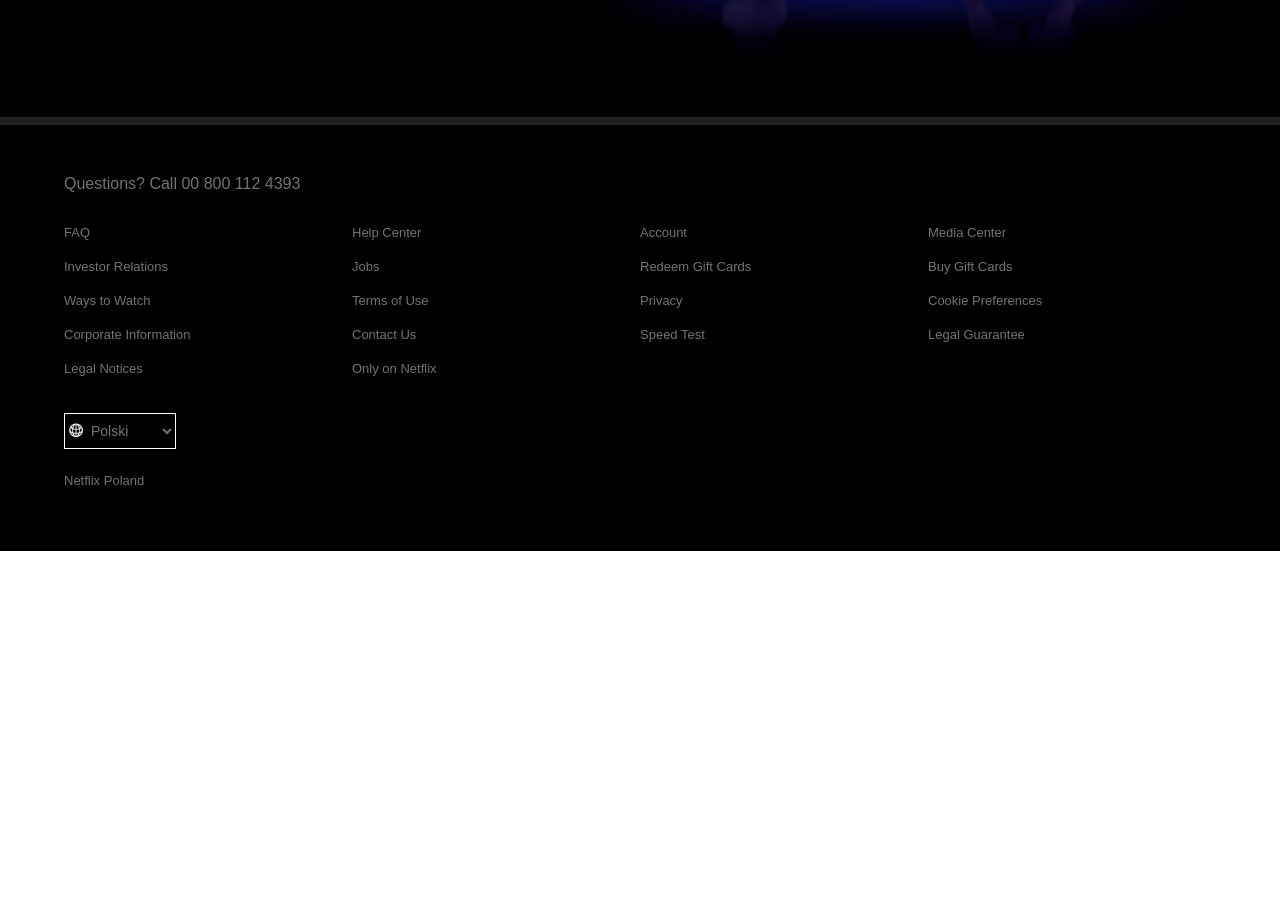
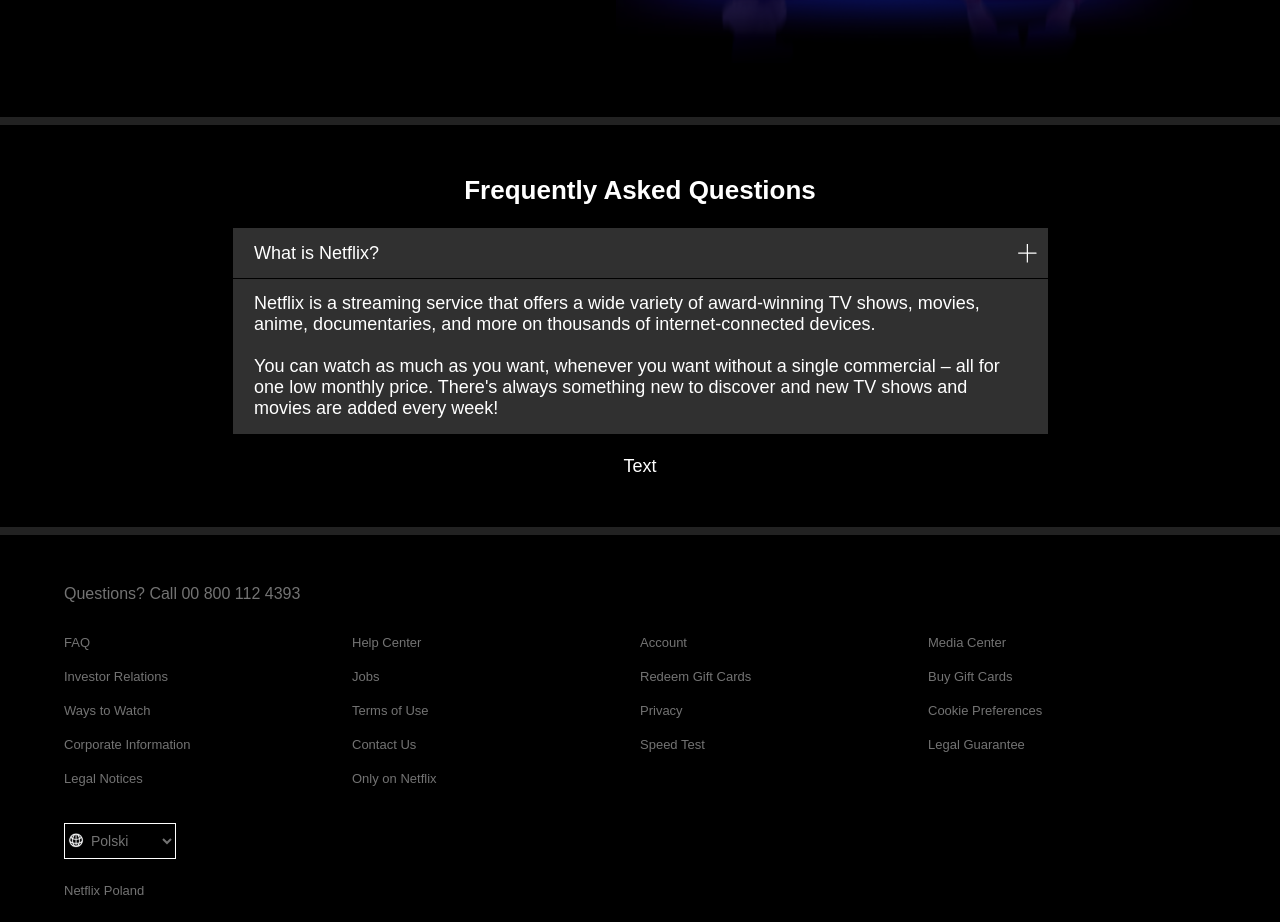
Before and after one commit to Ryszard-Penkala/netflix-clone, a Next.js app: page / in a window 1280 px wide. Shown: the part 2474-3396 px from the top of the page. Before the commit the page ends 3025 px from the top, so only its background shows below. Built offline with nearby package versions, Linux system fonts and the light colour scheme.

Commit message:
added SingleCardFaq component and first faq question

```diff
--- a/pages/index.tsx
+++ b/pages/index.tsx
@@ -7,6 +7,7 @@
 import {singleCardStandardData} from "../data/singleCardStandardData";
 import singleCardStandard from "../src/components/common/SingleCard/SingleCardStandard";
 import SingleCard from "../src/components/common/SingleCard/SingleCard";
+import SingleCardFaq from "../src/components/common/SingleCard/SingleCardFaq";
 
 
 export default function Home() {
@@ -33,6 +34,7 @@
                         />
                     )
                 })}
+                <SingleCardFaq />
             </main>
         </>
     )
--- /dev/null
+++ b/src/components/common/SingleCard/SingleCardFaq.module.scss
@@ -0,0 +1,56 @@
+@import "/styles/colors";
+@import "/styles/sizes";
+
+.singleCardStandard{
+  border-bottom: 8px solid $color-tertiary;
+  position: relative;
+  position: relative;
+  padding: 50px 0;
+  color: $font-color-secondary;
+  text-align: center;
+  .singleCardStandardContainer{
+    font-size: 1.125rem;
+    .singleCardStandardTitle{
+      font-size: 1.625rem;
+      padding: 0 5%;
+      margin-bottom: 0.5rem;
+    }
+    .faqList{
+      display: block;
+      margin: 1.25em auto;
+      max-width: 815px;
+      .faqListItem{
+        list-style-type: none;
+        margin: 0 0 8px;
+        .faqQuestion,
+        .faqAnswer{
+          font-size: inherit;
+          border: 0;
+          margin-bottom: 1px;
+          padding: .8em 2.2em .8em 1.2em;
+          position: relative;
+          width: 100%;
+          background: $background-tertiary;
+          display: block;
+          text-align: left;
+          color: inherit;
+          .svgClosed{
+            transform: translateY(-50%);
+            rotate: 45deg;
+          }
+          .svgOpen{
+            rotate: 0deg;
+          }
+          .svgIcon{
+            fill: $font-color-secondary;
+            height: 1em;
+            width: 1em;
+            position: absolute;
+            right: 1em;
+            top: 50%;
+          }
+        }
+      }
+    }
+  }
+}
--- /dev/null
+++ b/src/components/common/SingleCard/SingleCardFaq.tsx
@@ -0,0 +1,34 @@
+import styles from "./SingleCardFaq.module.scss"
+
+const SingleCardFaq = () => {
+    return(
+        <div className={styles.singleCardStandard}>
+            <div className={styles.singleCardStandardContainer}>
+                <h1 className={styles.singleCardStandardTitle}>
+                    Frequently Asked Questions
+                </h1>
+                <ul className={styles.faqList}>
+                    <li className={styles.faqListItem}>
+                        <button className={styles.faqQuestion}>
+                            What is Netflix?
+                            <svg viewBox="0 0 26 26" className={`${styles.svgIcon} ${styles.svgClosed}`} focusable={true}>
+                                <path d="M10.5 9.3L1.8 0.5 0.5 1.8 9.3 10.5 0.5 19.3 1.8 20.5 10.5 11.8 19.3 20.5 20.5 19.3 11.8 10.5 20.5 1.8 19.3 0.5 10.5 9.3Z"></path>
+                            </svg>
+                        </button>
+                        <div className={styles.faqAnswer}>
+                            <span>
+                                Netflix is a streaming service that offers a wide variety of award-winning TV shows, movies, anime, documentaries, and more on thousands of internet-connected devices.
+                                <br/>
+                                <br/>
+                                You can watch as much as you want, whenever you want without a single commercial – all for one low monthly price. There's always something new to discover and new TV shows and movies are added every week!
+                            </span>
+                        </div>
+                    </li>
+                </ul>
+            Text
+            </div>
+        </div>
+    )
+}
+
+export default SingleCardFaq;
--- a/styles/colors.scss
+++ b/styles/colors.scss
@@ -1,5 +1,6 @@
 $background-main: #000000;
 $background-secondary: #E50914;
+$background-tertiary: #303030;
 
 $font-color-main: #737373;
 $font-color-secondary: #FFFFFF;
```
